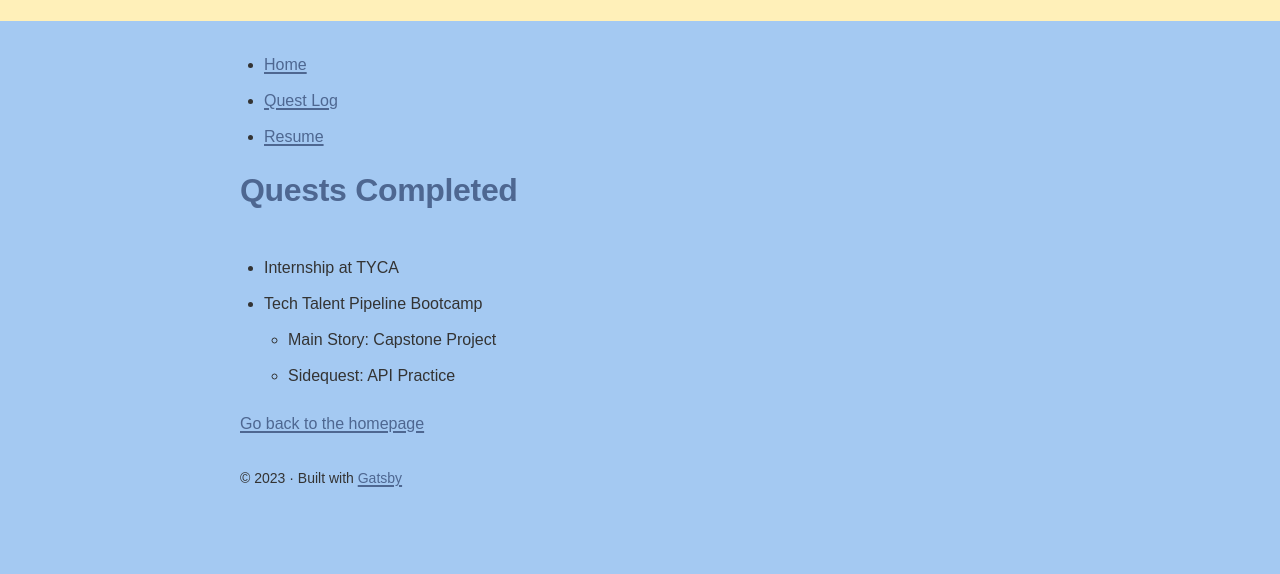
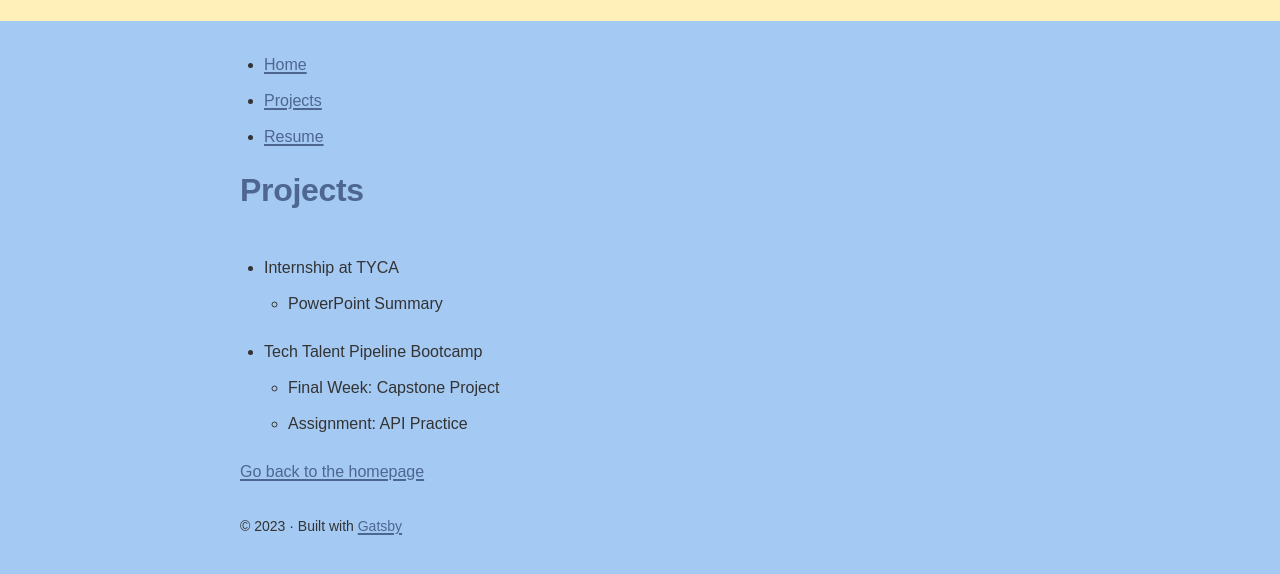
Before and after one commit to lucylee-412/portfolio, a Gatsby site: page /projects in a window 1280 px wide. Shown: the part 48-622 px from the top of the page. Built offline with nearby package versions, Linux system fonts and the light colour scheme; Gatsby itself is replaced by a stand-in of ours.

Commit message:
Rename title of projects page

```diff
--- a/src/components/layout.js
+++ b/src/components/layout.js
@@ -44,7 +44,7 @@ const Layout = ({ pageTitle, children }) => {
         <nav>
           <ul className={navLinks}>
             <li className={navLinkItem}><Link to="/" className={navLinkText}>Home</Link></li>
-            <li className={navLinkItem}><Link to="/projects" className={navLinkText}>Quest Log</Link></li>
+            <li className={navLinkItem}><Link to="/projects" className={navLinkText}>Projects</Link></li>
             <li className={navLinkItem}><Link to="/resume" className={navLinkText}>Resume</Link></li>
           </ul>
         </nav>
--- a/src/pages/projects.js
+++ b/src/pages/projects.js
@@ -6,13 +6,16 @@ import Layout from "../components/layout"
 
 const ProjectsPage = () => {
   return (
-    <Layout pageTitle="Quests Completed">
+    <Layout pageTitle="Projects">
       <ul>
       <li>Internship at TYCA</li>
+        <ul>
+          <li>PowerPoint Summary</li>
+        </ul>
       <li>Tech Talent Pipeline Bootcamp</li>
         <ul>
-          <li>Main Story: Capstone Project</li>
-          <li>Sidequest: API Practice</li>
+          <li>Final Week: Capstone Project</li>
+          <li>Assignment: API Practice</li>
         </ul>
       </ul>
       <Link to="/">Go back to the homepage</Link>
```
